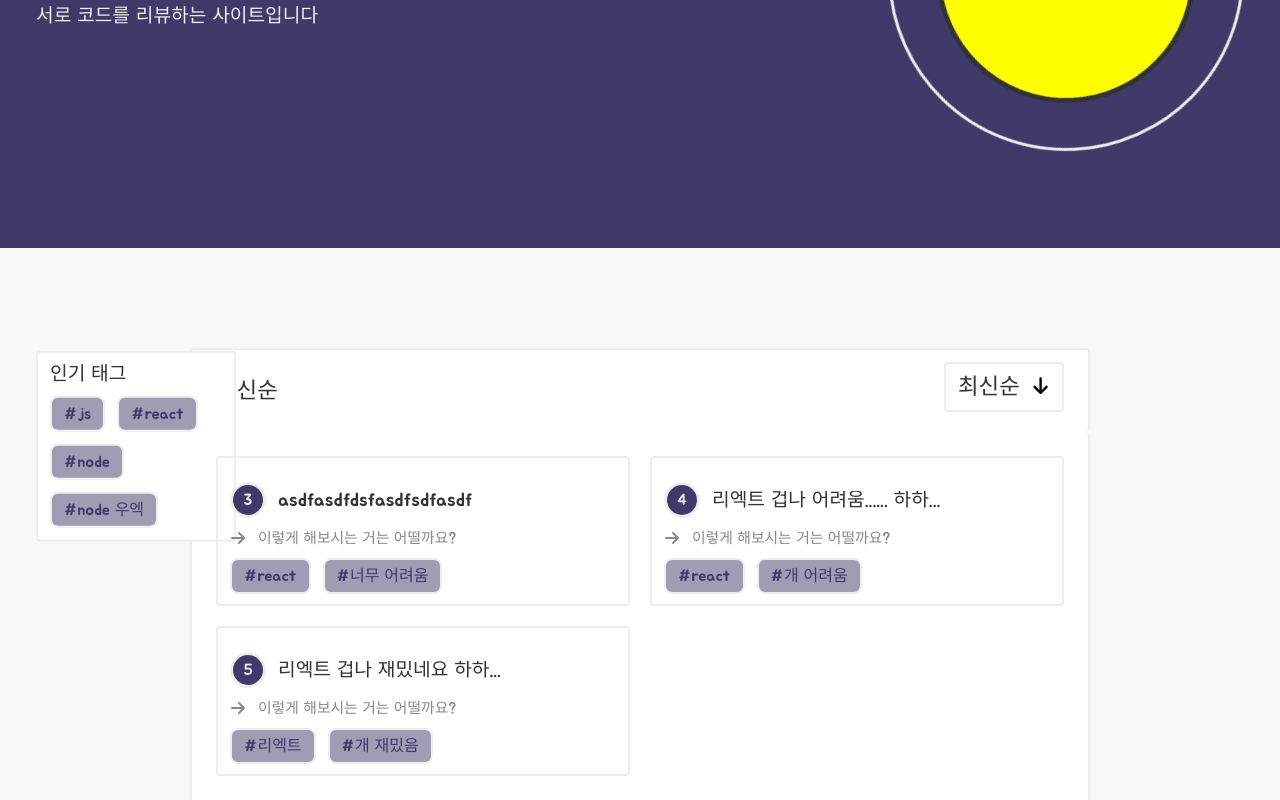
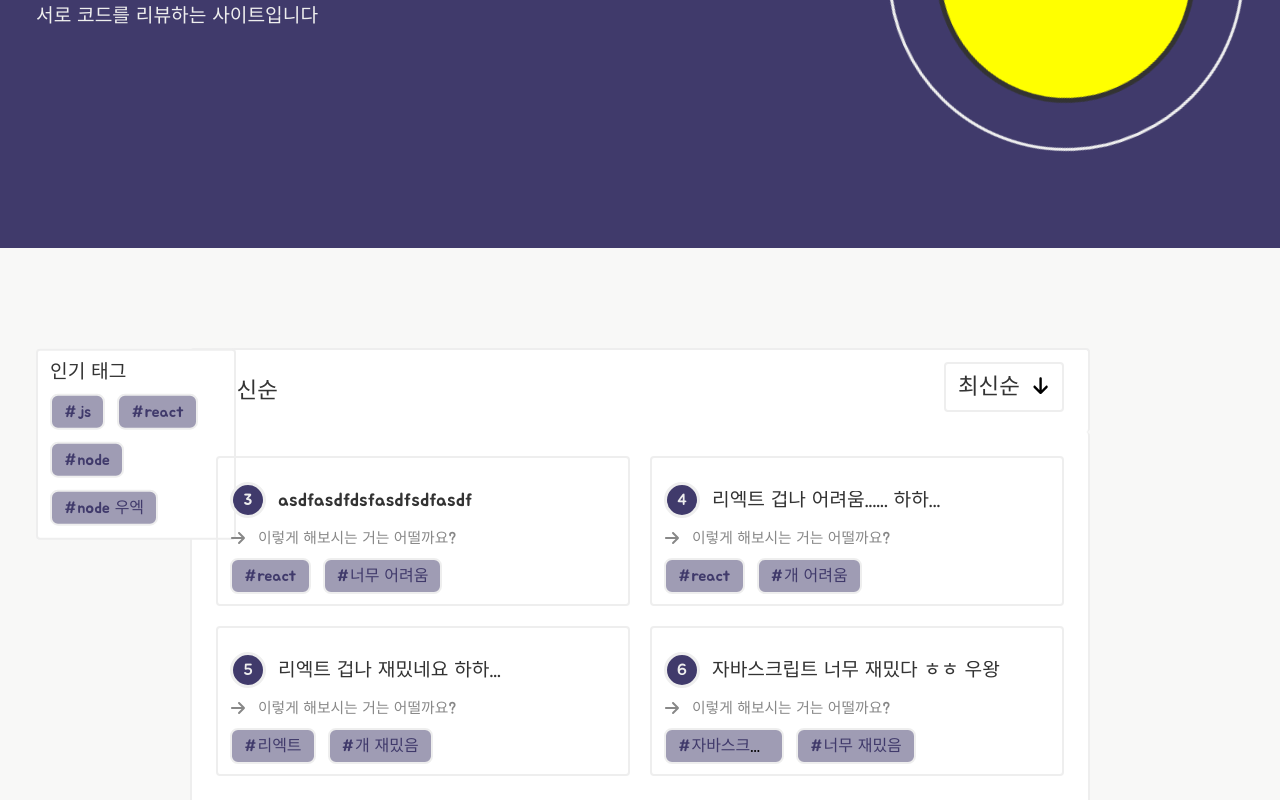
Before and after one commit to helloworld442/code-review-mono-repo, a React (Vite) app: page / in a window 1280 px wide. Shown: the part 302-1102 px from the top of the page. Built offline with nearby package versions, Linux system fonts and the light colour scheme; data requests are answered from the project's data file.

Commit message:
fix : fix review tag component position #60

```diff
--- a/db.json
+++ b/db.json
@@ -1,7 +1,10 @@
 {
   "reviews": [
     {
-      "tags": ["react", "너무 어려움"],
+      "tags": [
+        "react",
+        "너무 어려움"
+      ],
       "tag": "",
       "title": "asdfasdfdsfasdfsdfasdf",
       "content": "asdfadsfadsfdasfsfadsfdsafadsfadsfadsfasdfsda",
@@ -9,7 +12,10 @@
       "id": 3
     },
     {
-      "tags": ["react", "개 어려움"],
+      "tags": [
+        "react",
+        "개 어려움"
+      ],
       "tag": "",
       "title": "리엑트 겁나 어려움...... 하하...",
       "content": "리엑트 살려줘 리엑트 살려주세요 ㅠㅠㅠㅠㅠㅠㅠㅠㅠㅠㅠㅠㅠㅠㅠㅠㅠㅠㅠㅠ",
@@ -17,12 +23,26 @@
       "id": 4
     },
     {
-      "tags": ["리엑트", "개 재밌음"],
+      "tags": [
+        "리엑트",
+        "개 재밌음"
+      ],
       "tag": "",
       "title": "리엑트 겁나 재밌네요 하하...",
       "content": "리엑트 겁나 재밌네요 하하...리엑트 겁나 재밌네요 하하...리엑트 겁나 재밌네요 하하...리엑트 겁나 재밌네요 하하...",
       "code": "",
       "id": 5
+    },
+    {
+      "tags": [
+        "자바스크립트",
+        "너무 재밌음"
+      ],
+      "tag": "",
+      "title": "자바스크립트 너무 재밌다 ㅎㅎ 우왕",
+      "content": "자바스크립트를 찬양해라!!\n자바스크립트가 미래다!!!\n예 예 자바스크립트 예 예!!!",
+      "code": "",
+      "id": 6
     }
   ]
 }
--- a/src/component/review/review-tag/ReviewTag.scss
+++ b/src/component/review/review-tag/ReviewTag.scss
@@ -1,6 +1,6 @@
 .review-tag {
   position: absolute;
-  top: 160px;
+  top: 158px;
   left: 36px;
   width: 200px;
   padding: 12px;
```
